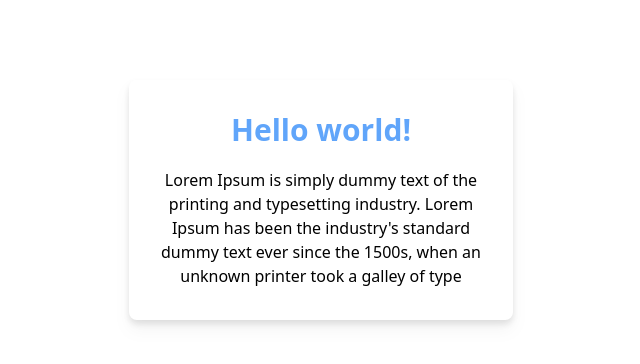
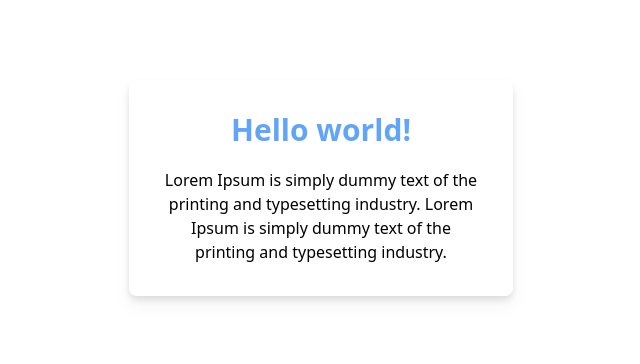
Before and after one commit to gadilbish99/nextjs, a Next.js app: page / in a window 1280 px wide. Shown: the top 364 px of the page, without its empty margins (319-959 px from the left). Built offline with nearby package versions, Linux system fonts and the light colour scheme.

Commit message:
Fix Homepage description issue

```diff
--- a/pages/index.js
+++ b/pages/index.js
@@ -14,8 +14,8 @@
           <h1 className="text-3xl font-bold text-blue-400">Hello world!</h1>
           <p className="text-base mt-5">
             Lorem Ipsum is simply dummy text of the printing and typesetting
-            industry. Lorem Ipsum has been the industry's standard dummy text
-            ever since the 1500s, when an unknown printer took a galley of type
+            industry. Lorem Ipsum is simply dummy text of the printing and
+            typesetting industry.
           </p>
         </div>
       </main>
```
